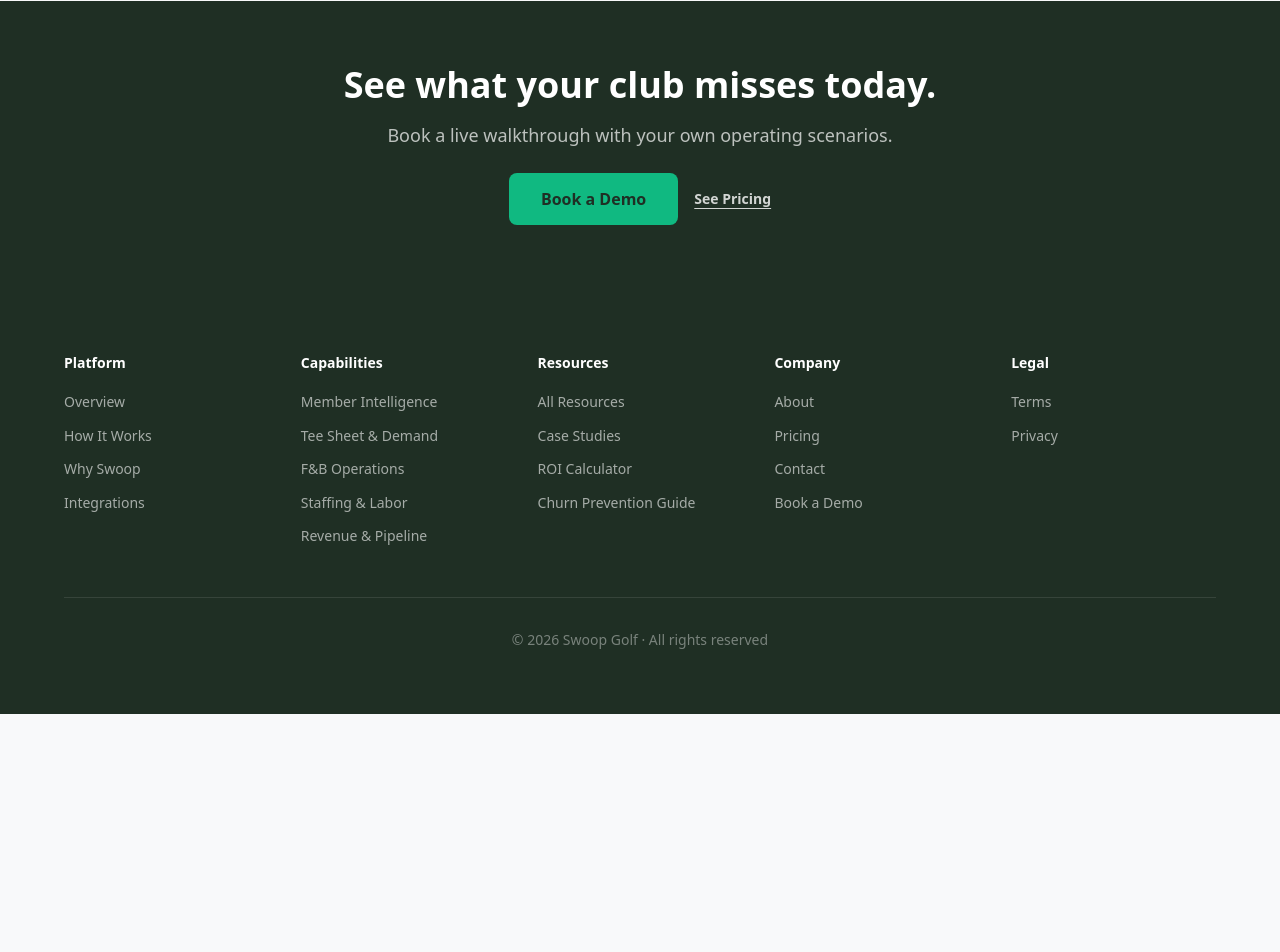
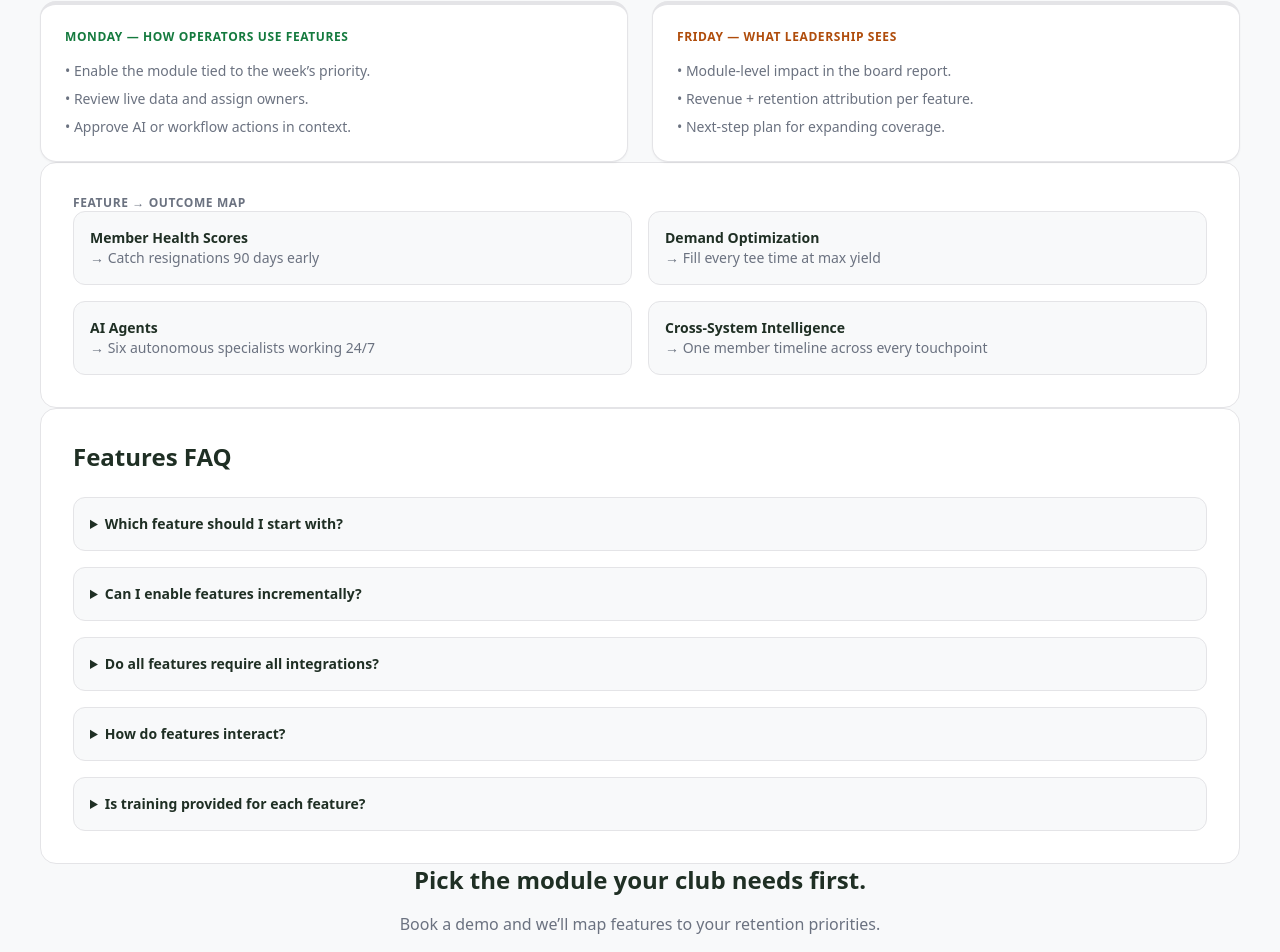
Before and after one commit to ty-hayes-82/swoop-member-intelligence-website, a Next.js app: page /features in a window 1280 px wide. Shown: the part 780-1732 px from the top of the page. Before the commit the page ends 1494 px from the top, so only its background shows below. Built offline with nearby package versions, Linux system fonts and the light colour scheme.

Commit message:
feat: add depth to features page

```diff
--- a/app/features/page.jsx
+++ b/app/features/page.jsx
@@ -1,12 +1,19 @@
 import { buildMetadata } from '@/lib/metadata'
 import Link from 'next/link'
-import CTASection from '@/components/CTASection'
 
 export const metadata = buildMetadata({
   title: 'Features',
   description: 'Explore Swoop feature modules for member health, demand optimization, AI agents, and cross-system intelligence.',
   path: '/features',
 })
+
+const featureFaqs = [
+  { question: 'Which feature should I start with?', answer: 'Most clubs begin with Member Health for immediate retention gains.' },
+  { question: 'Can I enable features incrementally?', answer: 'Yes. Turn on modules one at a time as integrations come online.' },
+  { question: 'Do all features require all integrations?', answer: 'No. Each module lists its minimum data sources; CSV fallback is available.' },
+  { question: 'How do features interact?', answer: 'Outputs (like member health) feed demand routing, AI agents, and reporting automatically.' },
+  { question: 'Is training provided for each feature?', answer: 'Every feature includes guided onboarding and ops-specific playbooks.' },
+]
 
 const featureLinks = [
   { href: '/features/member-health', title: 'Member Health', desc: 'Early churn signals, risk scoring, and intervention workflows.' },
@@ -37,7 +44,69 @@ export default function FeaturesPage() {
         </div>
       </section>
 
-      <CTASection />
+      <section className="px-6">
+        <div className="mx-auto max-w-container grid gap-6 lg:grid-cols-2">
+          <div className="rounded-2xl border border-swoop-border bg-white p-6 shadow-sm border-t-4 border-[#4ADE80]">
+            <p className="text-xs font-semibold uppercase tracking-wider text-[#147A3E]">Monday — how operators use features</p>
+            <ul className="mt-4 space-y-2 text-sm text-swoop-muted">
+              <li>• Enable the module tied to the week’s priority.</li>
+              <li>• Review live data and assign owners.</li>
+              <li>• Approve AI or workflow actions in context.</li>
+            </ul>
+          </div>
+          <div className="rounded-2xl border border-swoop-border bg-white p-6 shadow-sm border-t-4 border-[#F97316]">
+            <p className="text-xs font-semibold uppercase tracking-wider text-[#AF4C0B]">Friday — what leadership sees</p>
+            <ul className="mt-4 space-y-2 text-sm text-swoop-muted">
+              <li>• Module-level impact in the board report.</li>
+              <li>• Revenue + retention attribution per feature.</li>
+              <li>• Next-step plan for expanding coverage.</li>
+            </ul>
+          </div>
+        </div>
+      </section>
+
+      <section className="px-6">
+        <div className="mx-auto max-w-container rounded-2xl border border-swoop-border bg-white p-8">
+          <p className="text-xs font-semibold uppercase tracking-wider text-swoop-muted">Feature → outcome map</p>
+          <div className="grid gap-4 md:grid-cols-2">
+            {[
+              { feature: 'Member Health Scores', outcome: 'Catch resignations 90 days early' },
+              { feature: 'Demand Optimization', outcome: 'Fill every tee time at max yield' },
+              { feature: 'AI Agents', outcome: 'Six autonomous specialists working 24/7' },
+              { feature: 'Cross-System Intelligence', outcome: 'One member timeline across every touchpoint' },
+            ].map((row) => (
+              <div key={row.feature} className="rounded-xl border border-swoop-border bg-swoop-bg p-4">
+                <p className="text-sm font-semibold text-swoop-dark">{row.feature}</p>
+                <p className="text-sm text-swoop-muted">→ {row.outcome}</p>
+              </div>
+            ))}
+          </div>
+        </div>
+      </section>
+
+      <section className="px-6">
+        <div className="mx-auto max-w-container rounded-2xl border border-swoop-border bg-white p-8">
+          <h2 className="text-2xl font-bold">Features FAQ</h2>
+          <div className="mt-6 space-y-4">
+            {featureFaqs.map((item) => (
+              <details key={item.question} className="rounded-xl border border-swoop-border bg-swoop-bg p-4">
+                <summary className="cursor-pointer text-sm font-semibold text-swoop-dark">{item.question}</summary>
+                <p className="mt-2 text-sm text-swoop-muted">{item.answer}</p>
+              </details>
+            ))}
+          </div>
+        </div>
+      </section>
+
+      <section className="px-6 pb-16 text-center">
+        <div className="mx-auto max-w-container">
+          <h2 className="text-2xl font-bold mb-4">Pick the module your club needs first.</h2>
+          <p className="text-swoop-muted mb-6">Book a demo and we’ll map features to your retention priorities.</p>
+          <Link href="/book-demo" className="inline-flex min-h-[46px] items-center rounded-lg bg-swoop-dark px-6 py-3 text-sm font-semibold text-white">
+            Book a Demo
+          </Link>
+        </div>
+      </section>
     </>
   )
 }
```
